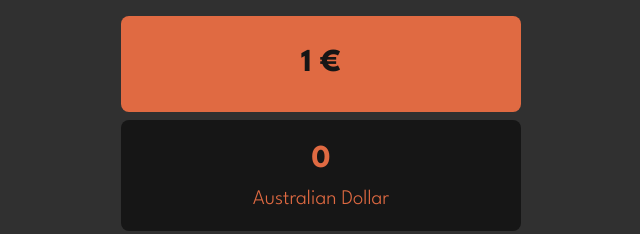
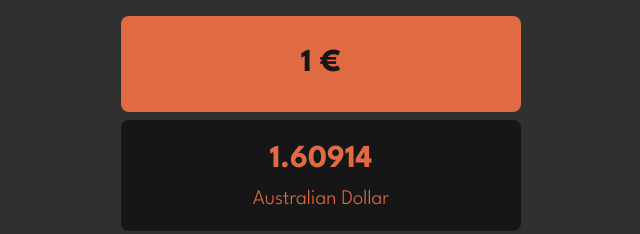
Before and after one commit to pedroalves-dv/global-currency-tool, a React (Vite) app: page / in a window 1280 px wide. Shown: the top 234 px of the page, without its empty margins (319-959 px from the left). Built offline with nearby package versions, Linux system fonts and the light colour scheme; no server answers.

Commit message:
fixed rate call on resultconversion

```diff
--- a/package.json
+++ b/package.json
@@ -8,7 +8,9 @@
     "build": "tsc && vite build",
     "preview": "vite preview",
     "lint": "tsc --noEmit && eslint src/**/*.{js,jsx,ts,tsx} --cache --max-warnings=0",
-		"lint:fix": "eslint src/**/*.{js,jsx,ts,tsx} --fix"
+    "lint:fix": "eslint src/**/*.{js,jsx,ts,tsx} --fix",
+    "predeploy": "npm run build",
+    "deploy": "gh-pages -d dist"
   },
   "dependencies": {
     "react": "^18.2.0",
@@ -29,6 +31,7 @@
     "eslint-plugin-prettier": "^4.2.1",
     "eslint-plugin-react": "7.28.0",
     "eslint-plugin-react-hooks": "4.3.0",
+    "gh-pages": "^6.1.1",
     "prettier": "^2.8.7",
     "sass": "^1.62.0",
     "typescript": "^4.9.3",
--- a/src/components/App/App.tsx
+++ b/src/components/App/App.tsx
@@ -30,7 +30,7 @@ function App() {
     document.title = `${currency.description} - React Currency Converter`;
 
     fetch(
-      `http://api.exchangerate.host/convert?from=EUR&to=${currency.code}&amount=1&access_key=f2fd6ae06abf0999da92bf08591832c8`
+      `https://api.exchangerate.host/convert?from=EUR&to=${currency.code}&amount=1&access_key=f2fd6ae06abf0999da92bf08591832c8`
     )
       .then((response) => response.json())
       .then((data) => {
@@ -68,7 +68,10 @@ function App() {
       {/* Je fournis la liste des currencies récupérer depuis mon fichier data/currencies.js */}
       {/* Je passe la fonction setCurrency qui sera exécuter ... au click sur la devise */}
       <Currencies currencies={currenciesData} onClickCurrency={setCurrency} />
-      <ResultConversion value={rate} currencyName={currency.description} />
+      <ResultConversion
+        value={currency.rate}
+        currencyName={currency.description}
+      />
 
       {/* <Footer likesCount={likesCount} setLikesCount={setLikesCount} /> */}
     </div>
--- a/vite.config.ts
+++ b/vite.config.ts
@@ -1,7 +1,7 @@
 import { defineConfig } from 'vite';
 import react from '@vitejs/plugin-react';
 
-// https://vitejs.dev/config/
 export default defineConfig({
   plugins: [react()],
+  base: '/euro-converter/',
 });
```
Also changed, not shown: 1 other file (tests, documents, lock files or other folders). Lines whose indentation alone changed are shown as unchanged.
